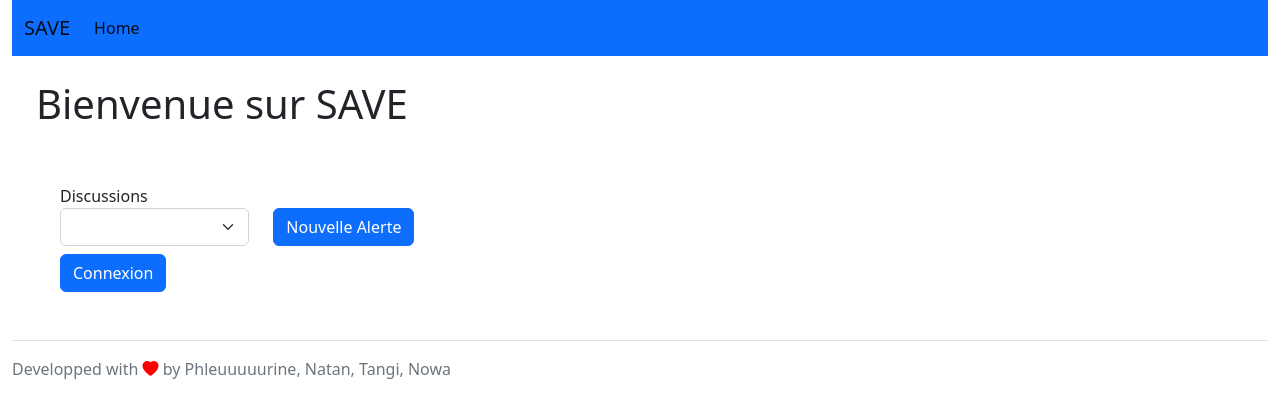
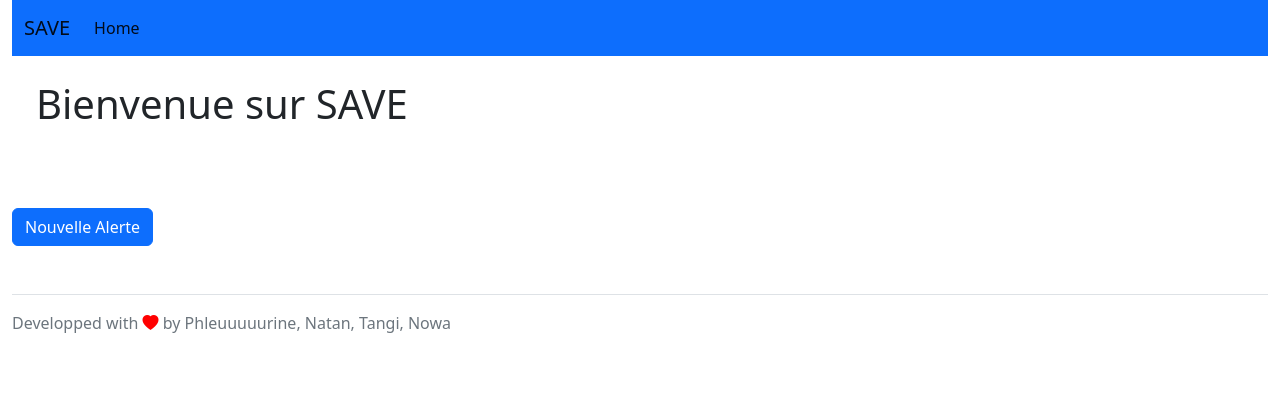
Before and after one commit to Noah-Langlois/Application_SAVE, a Vue app in the folder frontend/client_vue_demandeur/: page /1/home in a window 1280 px wide. Shown: the top 418 px of the page. Built offline with nearby package versions, Linux system fonts and the light colour scheme.

Commit message:
Le selecteur de chatroom n'est plus affiché si le demandeur n'a aucune discussions

```diff
--- a/frontend/client_vue_demandeur/src/components/Home.vue
+++ b/frontend/client_vue_demandeur/src/components/Home.vue
@@ -7,7 +7,9 @@ const router = useRouter()
 const store = inject('STORE')
 
 function changeRoute(value) {
-  store.methods.setChatroom(document.getElementById("select_chatroom").value)
+  if (value=='Chat') {
+    store.methods.setChatroom(document.getElementById("select_chatroom").value)
+  }
   console.log(store.system.debug)
   router.push({
     name: value
@@ -24,7 +26,7 @@ function changeRoute(value) {
               <h1 class="ms-4 mt-4 col-9">Bienvenue sur SAVE</h1>
             </div>
             <div class="row mt-5">
-                <div class="col-2 ms-5 ">
+                <div class="col-2 ms-5 " v-if="store.state.isDiscussionEmpty">
                     <label>Discussions</label>
                     <select id="select_chatroom" class="form-select">
                       <option v-for="item in store.state.discussions">{{item}}</option>
--- a/frontend/client_vue_demandeur/src/store.js
+++ b/frontend/client_vue_demandeur/src/store.js
@@ -9,11 +9,16 @@ const state = reactive({
   discussions: [],
   current_chatroom: 'Discussion1',
   DescriptionNewAlerte: '',
-  isWSConnected: false
+  isWSConnected: false,
+  isDiscussionNotEmpty: false
 })
 
 function setWSConnected(pValue) {
   state.isWSConnected = pValue
+}
+
+function setDiscussionEmpty(pValue) {
+  state.isDiscussionEmpty = pValue
 }
 
 const methods = {
@@ -61,6 +66,7 @@ const methods = {
         if (obj.type=='Liste chatrooms') {
           for (let i = 1 ; i < obj.chatrooms.length ; i++) {
             state.discussions[i-1]=(obj.chatrooms[i])
+            setDiscussionEmpty(true)
           }
         }
     };
```
